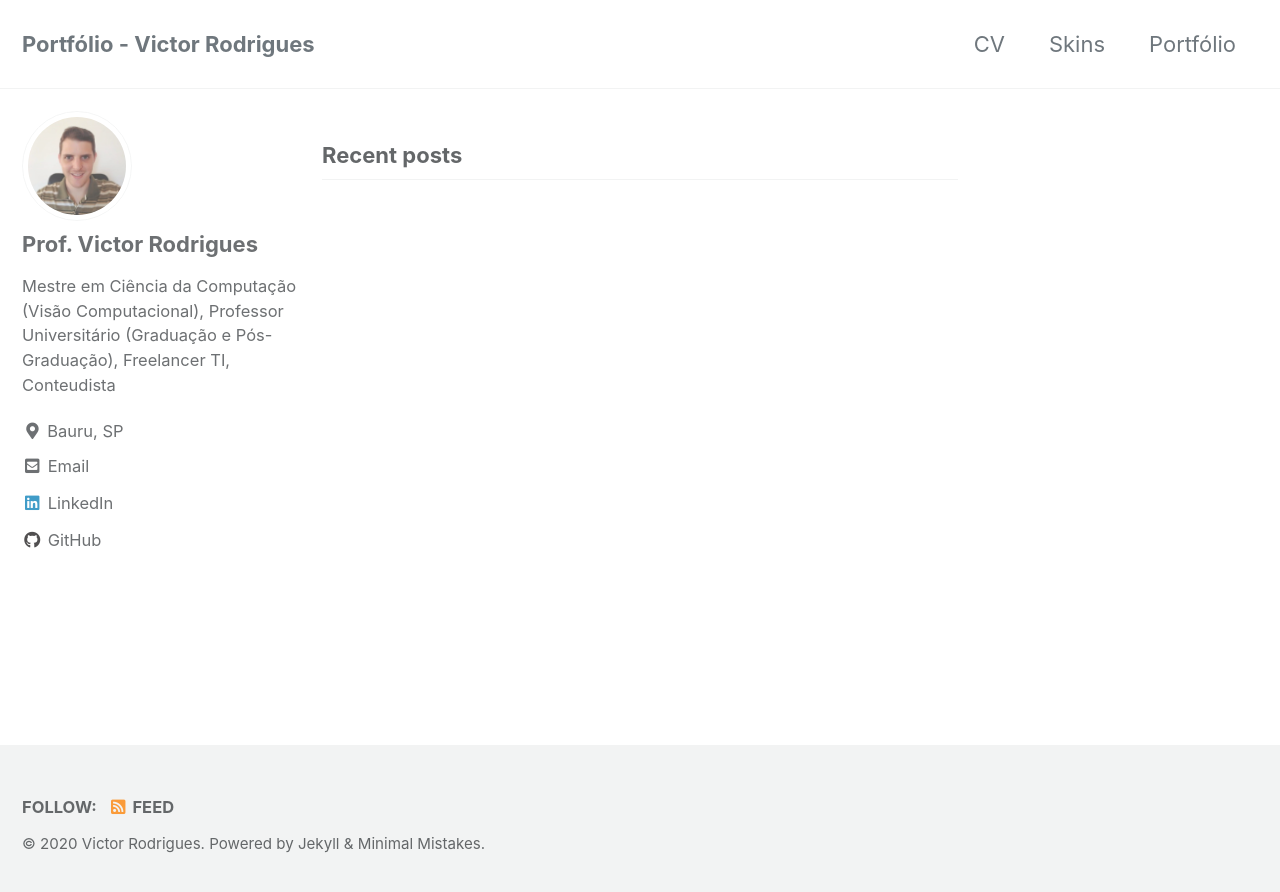
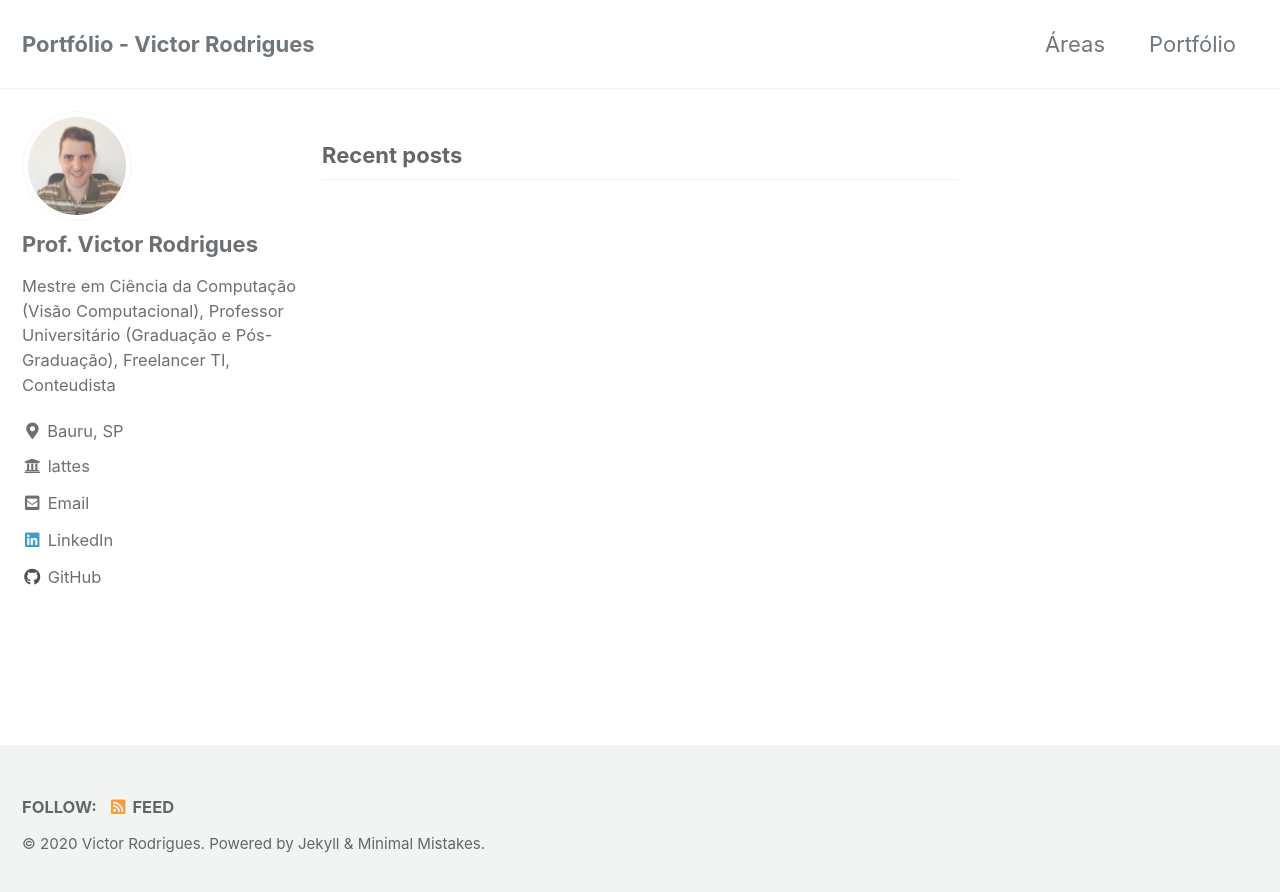
Before and after one commit to victorrodrigues20/victorrodrigues20.github.io, a Jekyll site: the page built from index.html, in a window 1280 px wide. Shown: the top 892 px of the page. Built offline with Jekyll 4.4.1, drawn with Linux system fonts in a browser that asks for light colours; cached includes are drawn as plain includes; the list of posts is cut into pages by our own code.

Commit message:
Lattes e navegação

```diff
--- a/_config.yml
+++ b/_config.yml
@@ -101,15 +101,9 @@ author:
   github           : "victorrodrigues20"
   linkedin         : "victorassisrodrigues"
   links:
-    - label: "Email"
-      icon: "fas fa-fw fa-envelope-square"
-      # url: "mailto:your.name@email.com"
-    - label: "GitHub"
-      icon: "fab fa-fw fa-github"
-      # url: "https://github.com/victorrodrigues20/"
-    - label: "LinkedIn"
-      icon: "fab fa-fw fa-linkedin"
-      # url: "https://www.linkedin.com/in/victorassisrodrigues/"
+    - label: "lattes"
+      icon: "fas fa-fw fa-university"
+      url: "http://lattes.cnpq.br/9980210243718888"
 
 # Site Footer
 footer:
--- a/_data/navigation.yml
+++ b/_data/navigation.yml
@@ -1,7 +1,5 @@
 main:
-  - title: "CV"
-    url: /CV/
-  - title: "Skins"
+  - title: "Áreas"
     url: /areas/
   - title: "Portfólio"
     url: /portfolio/
```
